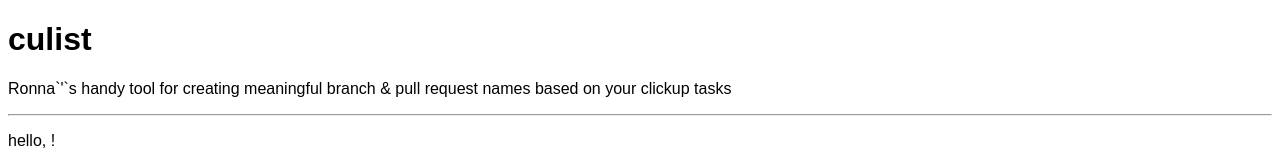
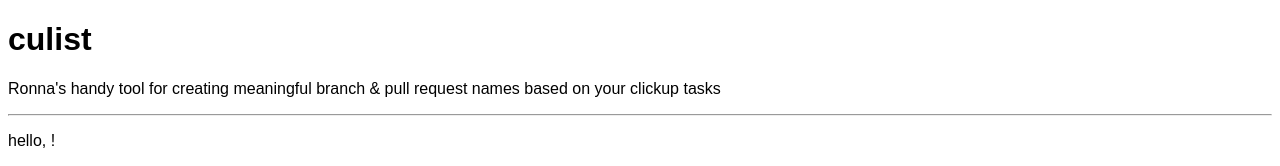
Before and after one commit to ronnaf/culist, a React (Create React App) app: page / in a window 1280 px wide. Shown: the top 166 px of the page. Built offline with nearby package versions, Linux system fonts and the light colour scheme; no server answers.

Commit message:
Update App.tsx

```diff
--- a/src/App.tsx
+++ b/src/App.tsx
@@ -102,7 +102,7 @@
     <div className="App">
       <h1>culist</h1>
       <p>
-        Ronna`&apos;`s handy tool for creating meaningful branch & pull request
+        Ronna&apos;s handy tool for creating meaningful branch & pull request
         names based on your clickup tasks
       </p>
       <hr />
```
